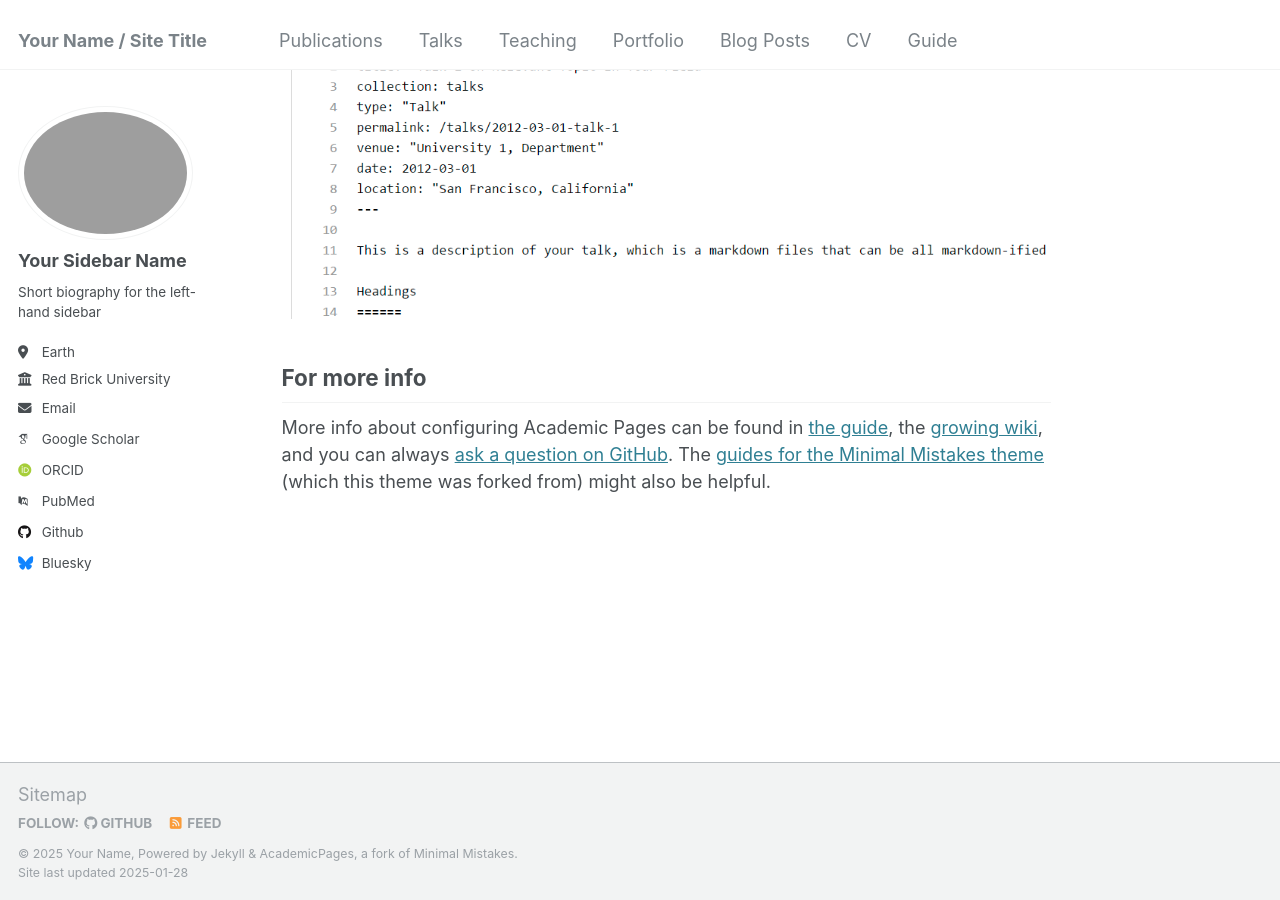
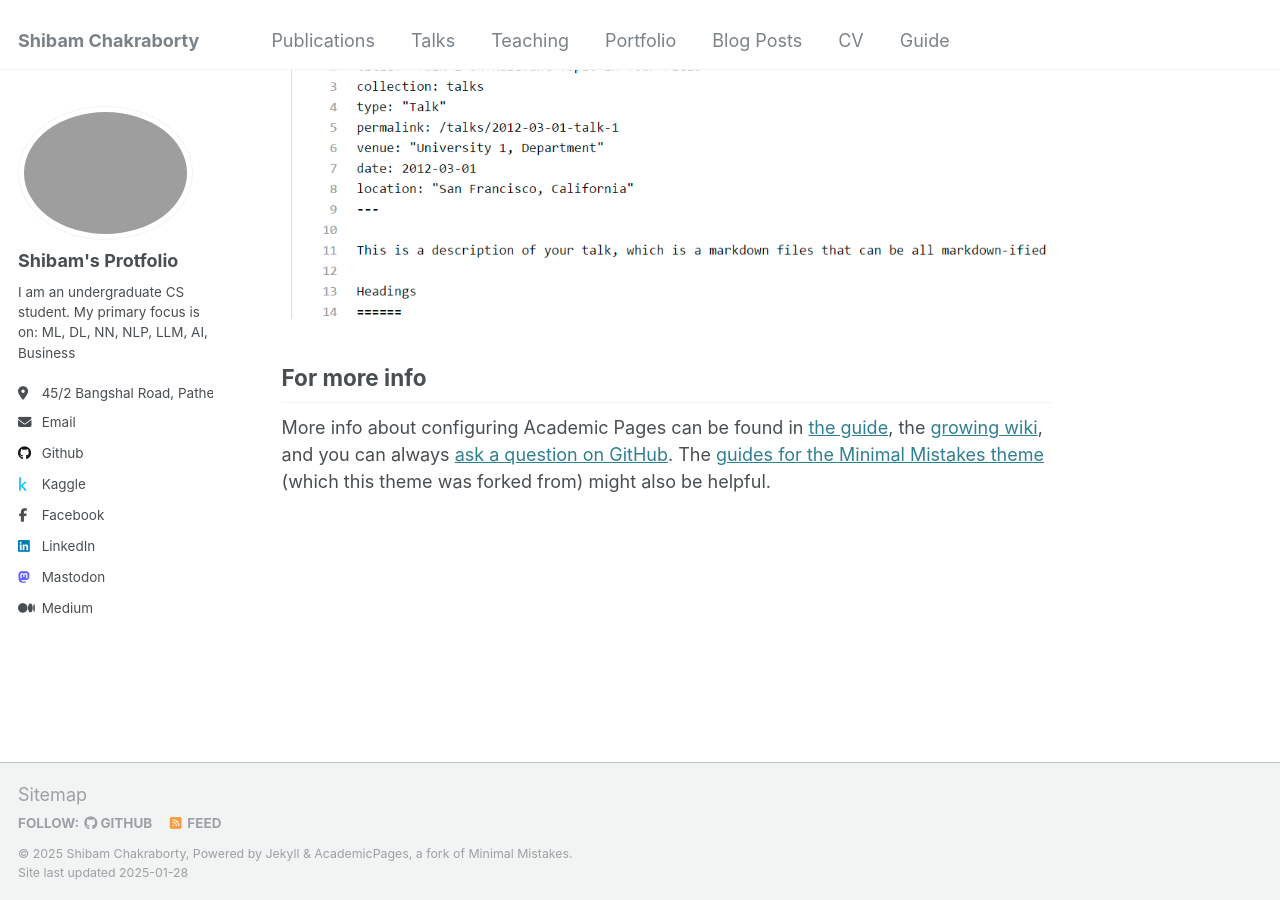
Before and after one commit to ShibamChk/shibamchk.github.io, a Jekyll site: the page built from _pages/about.md, in a window 1280 px wide and 900 px high, scrolled down 2643 px. Built offline with Jekyll 4.4.1, drawn with Linux system fonts in a browser that asks for light colours; some web fonts are replaced.

Commit message:
initial commit 1

```diff
--- a/_config.yml
+++ b/_config.yml
@@ -8,35 +8,35 @@
 
 # Basic Site Settings
 locale                   : "en-US"
-title                    : "Your Name / Site Title"
+title                    : "Shibam Chakraborty"
 title_separator          : "-"
-name                     : &name "Your Name"
-description              : &description "personal description"
-url                      : https://academicpages.github.io # the base hostname & protocol for your site e.g. "https://[your GitHub username].github.io"
+name                     : &name "Shibam Chakraborty"
+description              : &description #na
+url                      : https://shibamchk.github.io # the base hostname & protocol for your site e.g. "https://[your GitHub username].github.io"
 baseurl                  : "" # the subpath of your site, e.g. "/blog"
-repository               : "academicpages/academicpages.github.io"
+repository               : "ShibamChk/shibamchk.github.io"
 
 # Site Author - The following control what appear as part of the author content on the side bar.
 #               If a field is blank the icon and link will not appear, otherwise it will be shown.
 #               Additional customization can be done by editing /_includes/author-profile.html
 author:
   # Biographic information
-  avatar           : "profile.png"
-  name             : "Your Sidebar Name"
+  avatar           : "shibamprofile.png"
+  name             : "Shibam's Protfolio"
   pronouns         : # example: "she/her"
-  bio              : "Short biography for the left-hand sidebar"
-  location         : "Earth"
-  employer         : "Red Brick University"
+  bio              : "I am an undergraduate CS student. My primary focus is on: ML, DL, NN, NLP, LLM, AI, Business"
+  location         : "45/2 Bangshal Road, Patherghata, Kotowali, Chattogram, Bangladesh"
+  employer         : #na
   uri              : # URL
-  email            : "none@example.org"
+  email            : "chkshibam@gmail.com"
 
   # Academic websites
   arxiv            : # URL - Update with the correct link to your profile
-  googlescholar    : "https://scholar.google.com/citations?user=PS_CX0AAAAAJ"
+  googlescholar    : #na
   impactstory      : # URL
-  orcid            : "http://orcid.org/yourorcidurl"
+  orcid            : #na
   semantic         : # URL
-  pubmed           : "https://www.ncbi.nlm.nih.gov/pubmed/?term=john+snow"
+  pubmed           : #na
   researchgate     : # URL
   scopus           : # URL
 
@@ -44,13 +44,13 @@ author:
   bitbucket        : # Username - Update with your username on the site
   codepen          : # Username
   dribbble         : # Username
-  github           : "academicpages"
-  kaggle           : # Username
+  github           : "ShibamChk"
+  kaggle           : "shibamchakraborty"
   stackoverflow    : # User number or user number and name (i.e., use "1" or "1/jeff-atwood")
 
   # Social media
-  bluesky          : "bsky.app" # Replace this with you Bluesky username
-  facebook         : # Username
+  bluesky          :  # Replace this with you Bluesky username
+  facebook         : "ShibamMarbe"
   flickr           : # Username
   foursquare       : # Username
   goodreads        : # Username
@@ -58,9 +58,9 @@ author:
   keybase          : # Username
   instagram        : # Username
   lastfm           : # Username
-  linkedin         : # Username
-  mastodon         : # URL
-  medium           : # URL
+  linkedin         : "shibam-chakraborty-629140283"
+  mastodon         : https://scoliodonblog.wordpress.com/
+  medium           : https://workshibam.wordpress.com/
   pinterest        : # Username
   soundcloud       : # Username
   steam            : # Username
```
